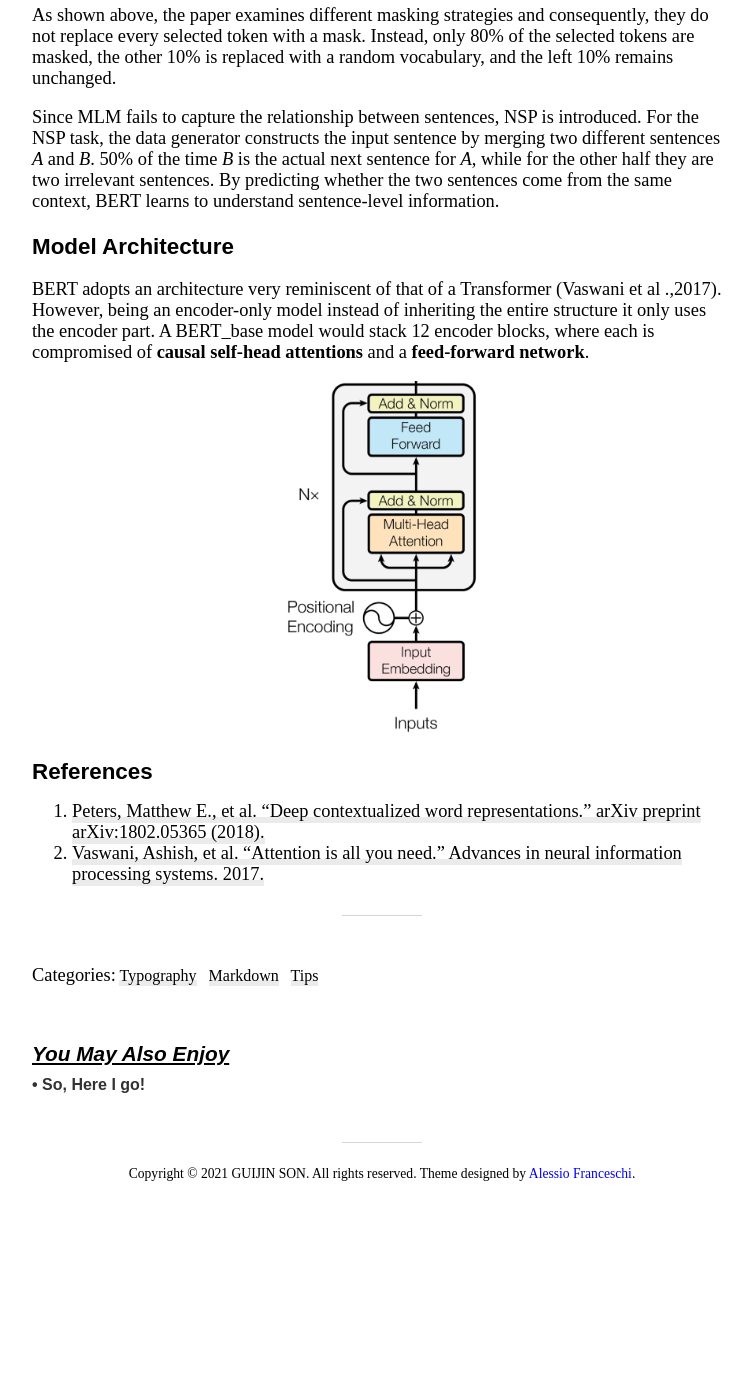
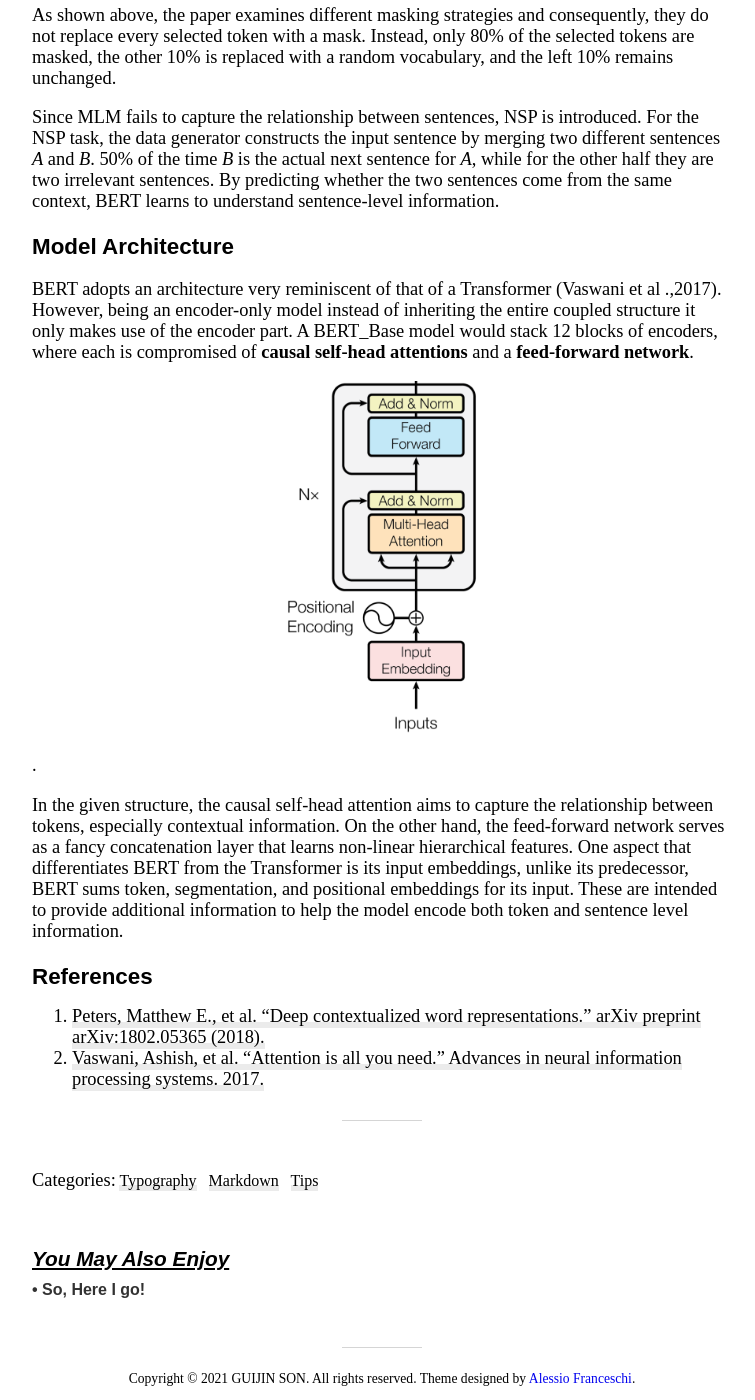
Before and after one commit to guijinSON/guijinSON.github.io, a Jekyll site: the page built from _posts/2021-08-15-An NLP Classic, BERT.md, in a window 1280 px wide and 1400 px high, scrolled down 1461 px. Shown: the whole window, without its empty margins (258-1013 px from the left). Built offline with Jekyll 4.4.1, drawn with Linux system fonts in a browser that asks for light colours; nearby versions of some CDN libraries; comment, search, counter and statistics services are not loaded; before the commit the page ends 2656 px from its top, so only the background shows below that.

Commit message:
Update 2021-08-15-An NLP Classic, BERT.md

```diff
--- a/_posts/2021-08-15-An NLP Classic, BERT.md
+++ b/_posts/2021-08-15-An NLP Classic, BERT.md
@@ -28,9 +28,11 @@ As shown above, the paper examines different masking strategies and consequently
 Since MLM fails to capture the relationship between sentences, NSP is introduced. For the NSP task, the data generator constructs the input sentence by merging two different sentences *A* and *B*. 50% of the time *B* is the actual next sentence for *A*, while for the other half they are two irrelevant sentences. By predicting whether the two sentences come from the same context, BERT learns to understand sentence-level information.
 
 ### Model Architecture
-BERT adopts an architecture very reminiscent of that of a Transformer (Vaswani et al .,2017). However, being an encoder-only model instead of inheriting the entire structure it only uses the encoder part. A BERT_base model would stack 12 encoder blocks, where each is compromised of **causal self-head attentions** and a **feed-forward network**.
+BERT adopts an architecture very reminiscent of that of a Transformer (Vaswani et al .,2017). However, being an encoder-only model instead of inheriting the entire coupled structure it only makes use of the encoder part. A BERT_Base model would stack 12 blocks of encoders, where each is compromised of **causal self-head attentions** and a **feed-forward network**.
 
-<image src="https://raw.githubusercontent.com/guijinSON/guijinSON.github.io/master/assets/img/An%20NLP%20Classic%2C%20BERT/architecture.png" width=200px/>
+<image src="https://raw.githubusercontent.com/guijinSON/guijinSON.github.io/master/assets/img/An%20NLP%20Classic%2C%20BERT/architecture.png" width=200px/>.
+
+In the given structure, the causal self-head attention aims to capture the relationship between tokens, especially contextual information. On the other hand, the feed-forward network serves as a fancy concatenation layer that learns non-linear hierarchical features. One aspect that differentiates BERT from the Transformer is its input embeddings, unlike its predecessor, BERT sums token, segmentation, and positional embeddings for its input. These are intended to provide additional information to help the model encode both token and sentence level information.
 
 ### References
 
```
